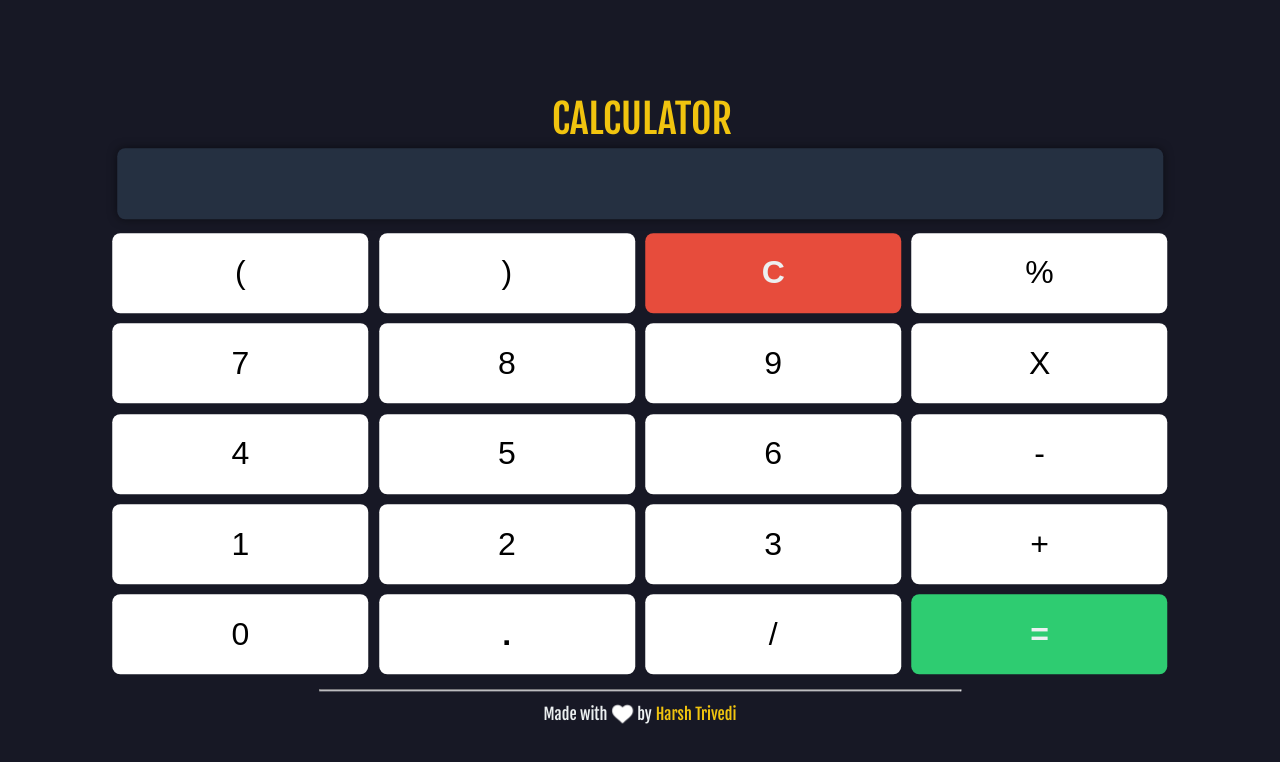
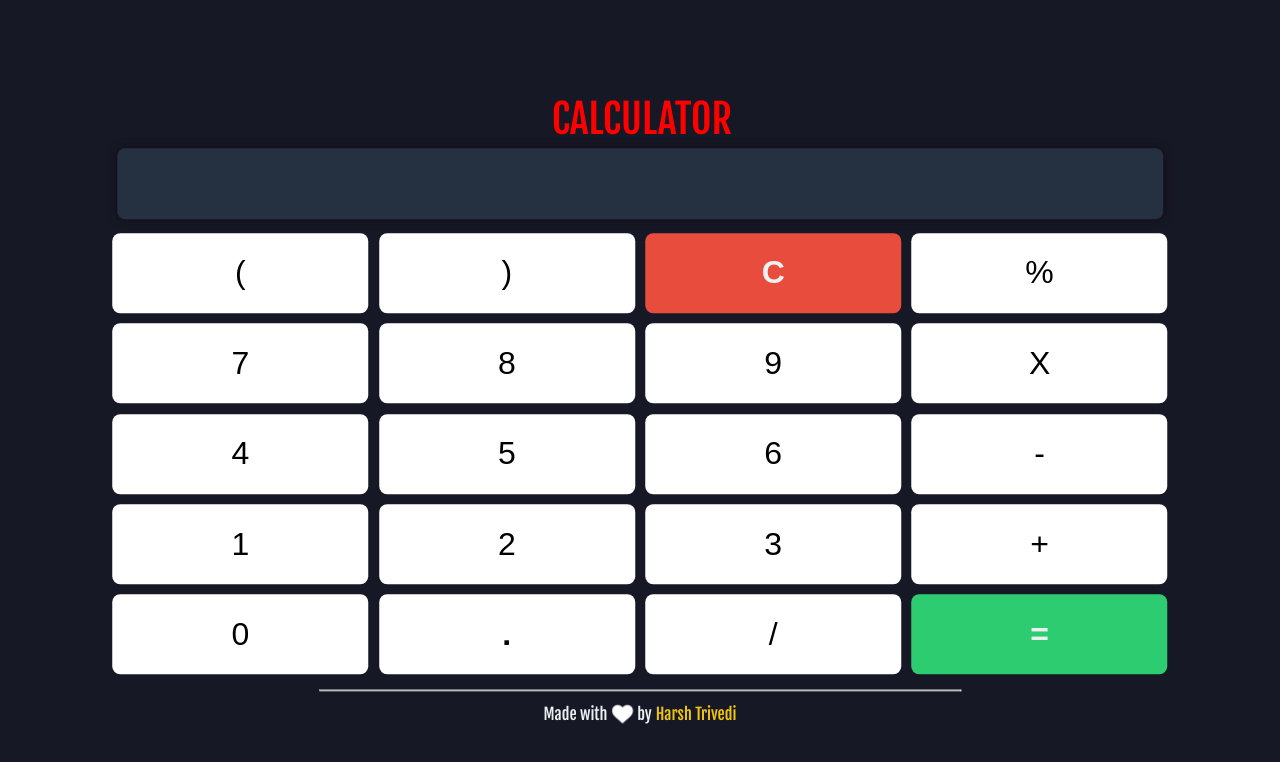
Before and after one commit to m1rovNEW/Calculator, a plain HTML site: page index.html in a window 1280 px wide. Drawn offline with Linux system fonts and the light colour scheme.

Commit message:
change h1 color

```diff
--- a/index.html
+++ b/index.html
@@ -63,7 +63,7 @@
 
 <body>
 	<div class="container">
-		<h1><a style="text-decoration: none; color: #f1c40f; margin-left: 0.25rem;" href="" onclick="location.reload();">CALCULATOR</a></h1 >
+		<h1><a style="text-decoration: none; color: red; margin-left: 0.25rem;" href="" onclick="location.reload();">CALCULATOR</a></h1 >
 		<div class="calculator">
 			<input type="text" name="screen" id="answer">
 			<table>
```
